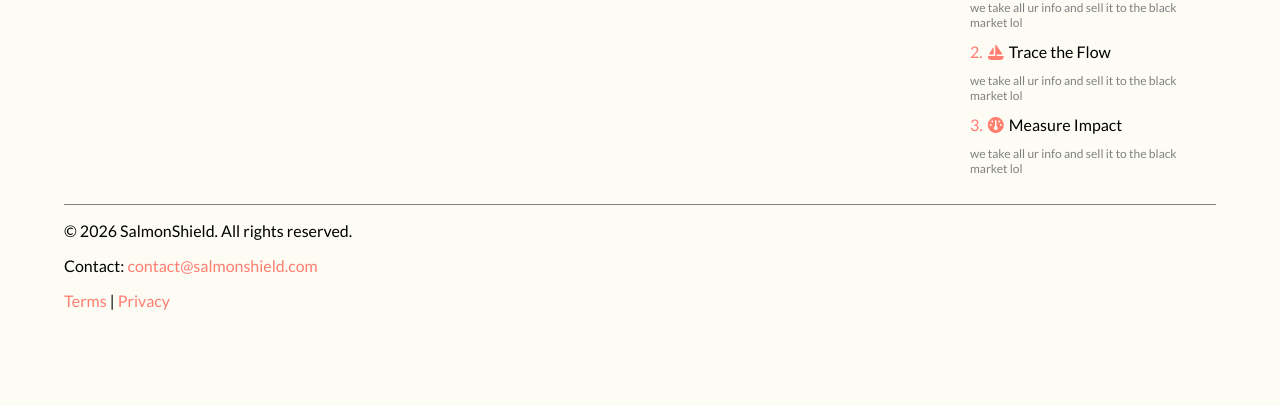
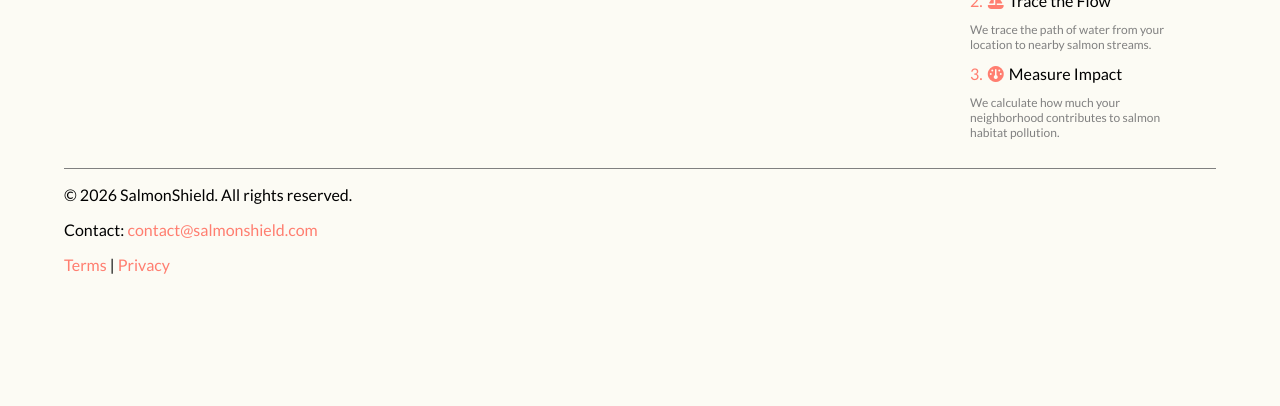
Before and after one commit to eitanlebras/emphackfest, a Flask app: page / in a window 1280 px wide. Shown: the part 1679-2085 px from the top of the page. After the commit the page ends 1953 px from the top, so only its background shows below. Run offline with Flask 3, Linux system fonts and the light colour scheme; some libraries are stand-ins or nearby versions.

Commit message:
more homepage stuff

```diff
--- a/templates/index.html
+++ b/templates/index.html
@@ -70,14 +70,13 @@
         </div>
         <div class="right-part">
             <h1 class="main">How it works</h1>
-            <p class="sub">What's up lil bro</p>
             <ul class="how-it-works">
                 <li><span>1. <i class="fa-solid fa-house"></i></span>&nbsp;Enter your address</li>
-                <p class="address-step">we take all ur info and sell it to the black market lol</p>
+                <p class="address-step">Just simply enter your address in the search box above.</p>
                 <li><span>2. <i class="fa-solid fa-sailboat"></i></span>&nbsp;Trace the Flow</li>
-                <p class="trace-flow-step">we take all ur info and sell it to the black market lol</p>
+                <p class="trace-flow-step">We trace the path of water from your location to nearby salmon streams.</p>
                 <li><span>3. <i class="fa-solid fa-gauge"></i></span>&nbsp;Measure Impact</li>
-                <p class="measure-impact-step">we take all ur info and sell it to the black market lol</p>
+                <p class="measure-impact-step">We calculate how much your neighborhood contributes to salmon habitat pollution.</p>
             </ul>
         </div>
     </section>
```
